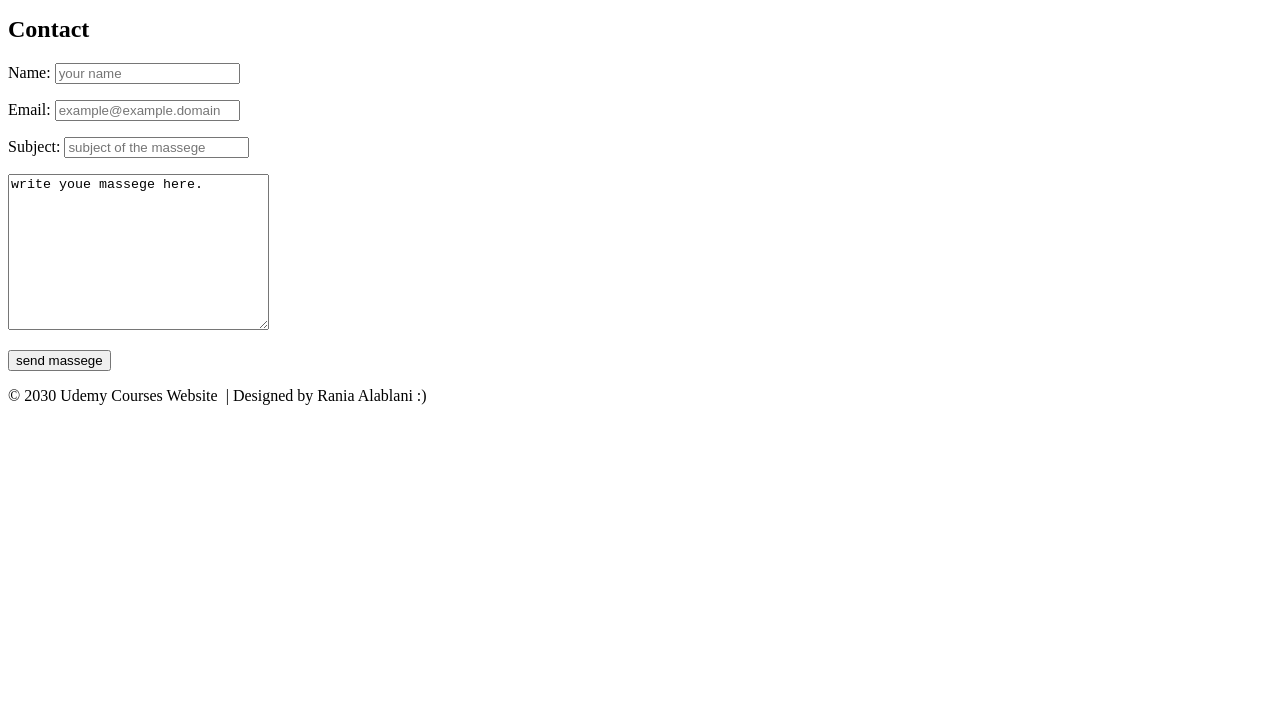
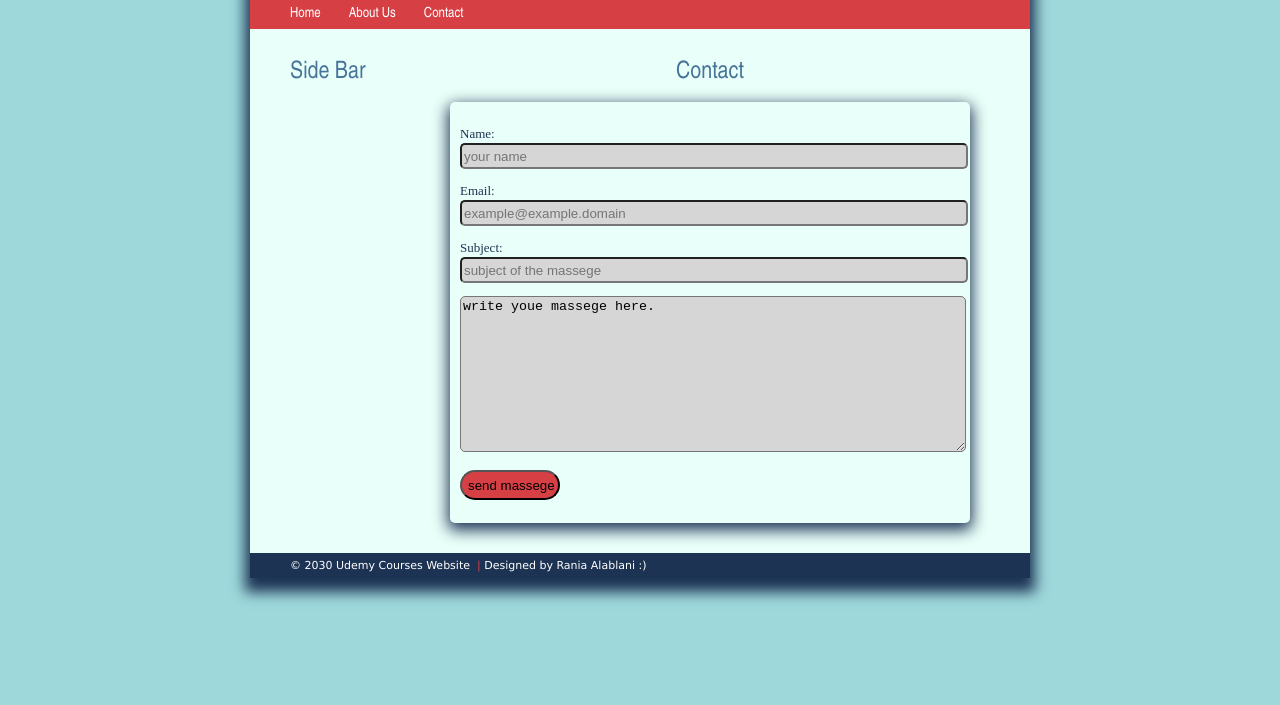
Before and after one commit to Rania-Alablani/CoursesWeb, a plain HTML site: page Ucontact.html in a window 1280 px wide. Shown: the part 95-800 px from the top of the page. Drawn offline with Linux system fonts and the light colour scheme.

Commit message:
Update Ucontact.html

```diff
--- a/Ucontact.html
+++ b/Ucontact.html
@@ -3,7 +3,7 @@
 <head>
 <title>Contact</title>
 <meta charset="utf-8">
-<link rel="stylesheet" type="text/css" href="Ustyle.css">
+<link rel="stylesheet" type="text/css" href="style.css">
 </head>
 
 <body id="contact">
```
